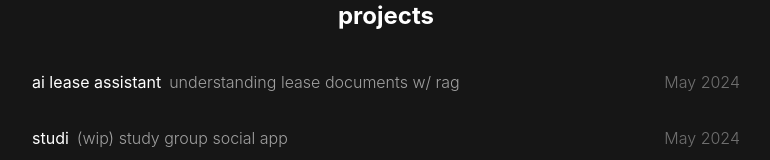
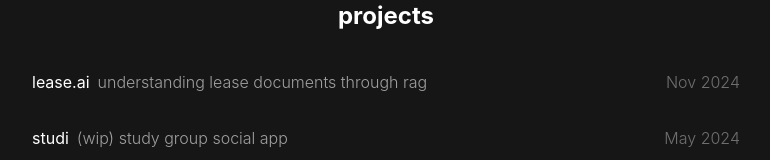
Before and after one commit to jadon-leung/personal_website, a React (Vite) app: page / in a window 1280 px wide. Shown: the part 455-615 px from the top of the page, without its empty margins (254-1024 px from the left). Built offline with nearby package versions, Linux system fonts and the light colour scheme.

Commit message:
name changes

```diff
--- a/src/FullPageScroll.tsx
+++ b/src/FullPageScroll.tsx
@@ -49,10 +49,10 @@ const FullPageScroll = () => {
                                 <li className = 'project-list-items'>
                                     <div className = 'space'>
                                         <div className = 'items-center'>
-                                            <span className = 'summarizer'>ai lease assistant</span>
-                                            <span className = 'summarizer-description'> understanding lease documents w/ rag</span>
+                                            <span className = 'summarizer'>lease.ai</span>
+                                            <span className = 'summarizer-description'> understanding lease documents through rag</span>
                                         </div>
-                                        <span className = 'summarizer-date'>May 2024</span>
+                                        <span className = 'summarizer-date'>Nov 2024</span>
                                     </div>
                                 </li>
                             </a>
```
